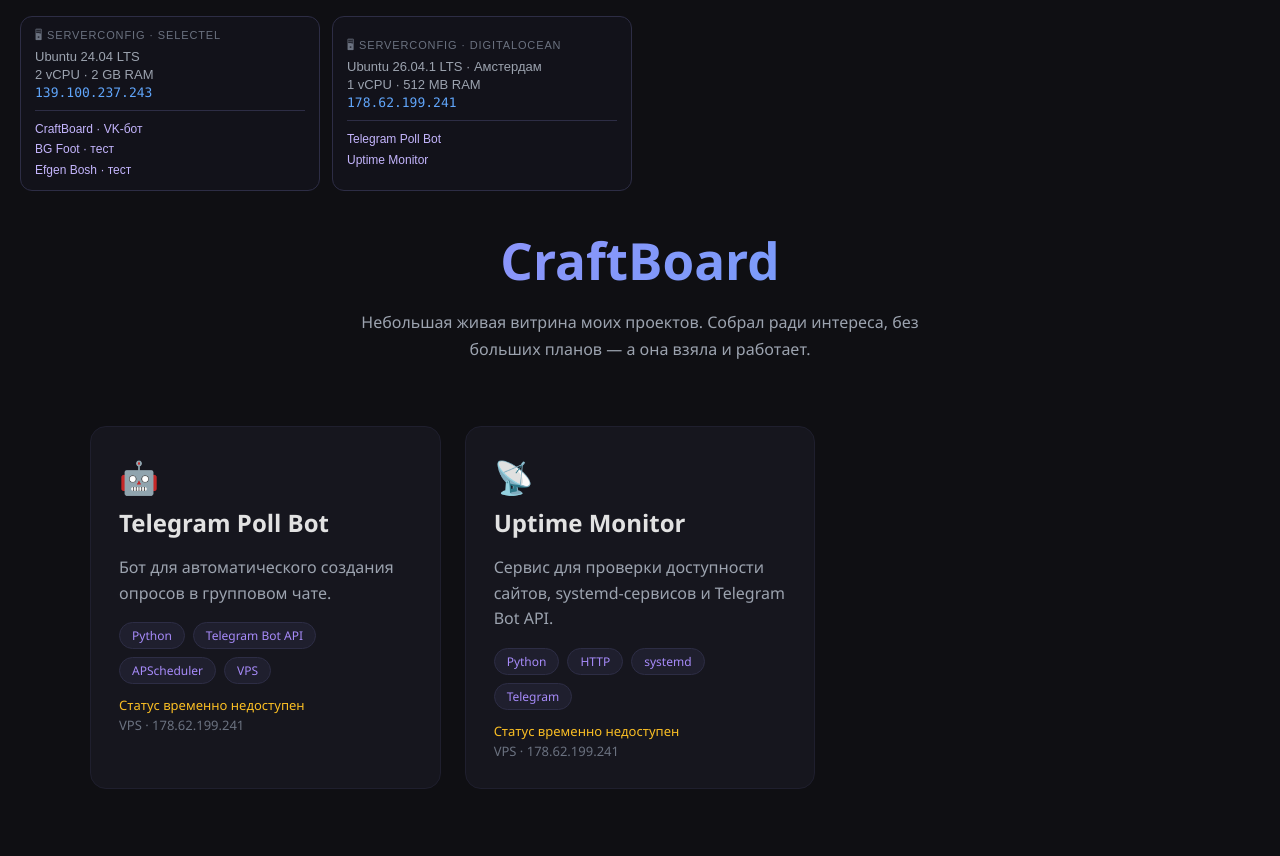
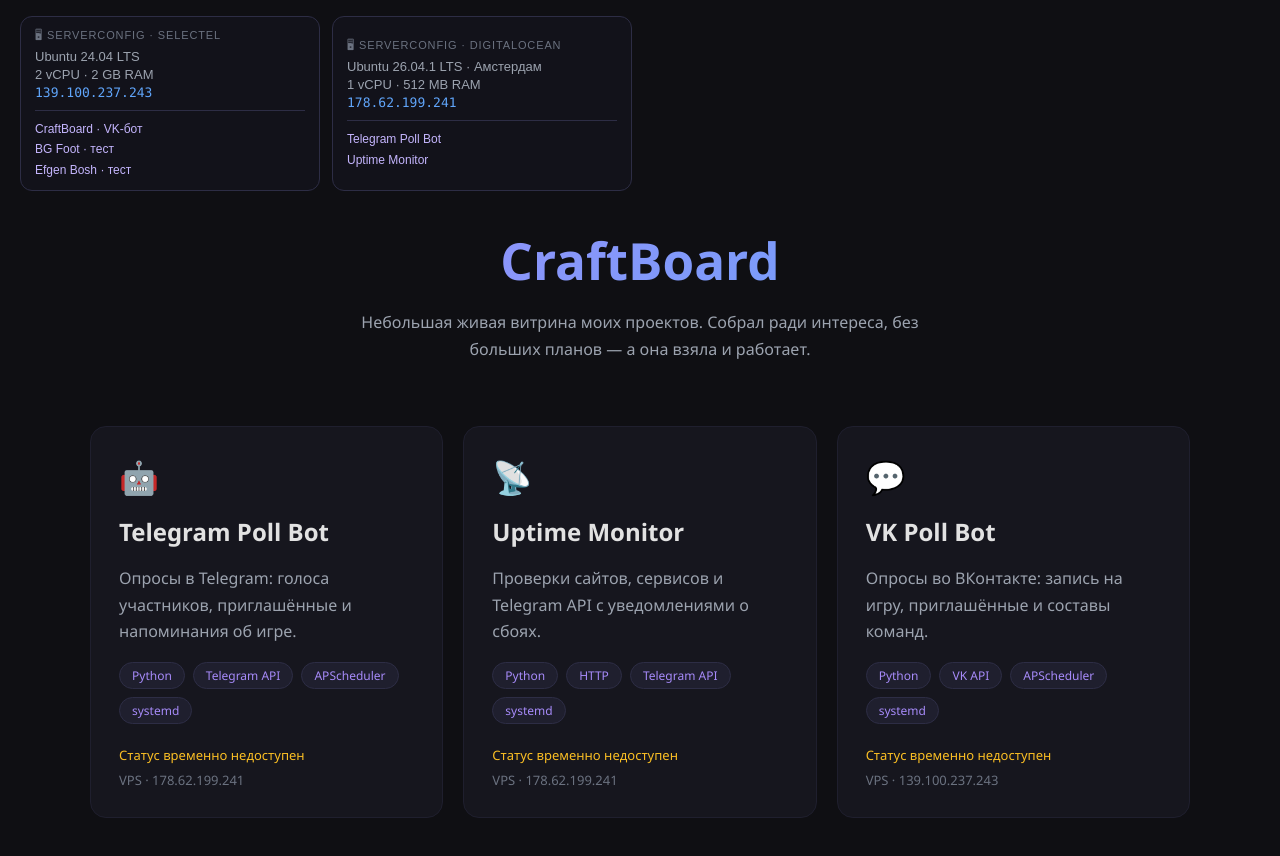
Before and after one commit to keastayer-cell/craftboard-site, a React (Vite) app in the folder craftboard-react/: page / in a window 1280 px wide. Shown: the top 856 px of the page. Built offline with nearby package versions, Linux system fonts and the light colour scheme; no server answers.

Commit message:
Add VK bot card and align project card content

```diff
--- a/craftboard-react/src/App.jsx
+++ b/craftboard-react/src/App.jsx
@@ -1,3 +1,4 @@
+import VkBotPage from './pages/VkBotPage'
 import HomePage from './pages/HomePage'
 import ServerPage from './pages/ServerPage'
 import BotPage from './pages/BotPage'
@@ -6,6 +7,7 @@ import MonitorPage from './pages/MonitorPage'
 export default function App() {
   if (['/server.html', '/server-selectel.html'].includes(window.location.pathname)) return <ServerPage server="selectel" />
   if (window.location.pathname === '/server-amsterdam.html') return <ServerPage server="amsterdam" />
+  if (window.location.pathname === '/vk-poll-bot.html') return <VkBotPage />
   if (window.location.pathname === '/tg-poll-bot.html') return <BotPage />
   if (window.location.pathname === '/uptime-monitor.html') return <MonitorPage />
   return <HomePage />
--- a/craftboard-react/src/index.css
+++ b/craftboard-react/src/index.css
@@ -57,6 +57,37 @@ a { color: inherit; }
 .status { min-height: 20px; margin-top: 12px; color: #34d399; font-size: 13px; }
 .status-pending { color: #fbbf24; }
 .status-down { color: #f87171; }
+
+.project-grid {
+  grid-template-columns: repeat(3, minmax(0, 1fr));
+  gap: 20px;
+}
+.project-card {
+  display: grid;
+  grid-template-rows: subgrid;
+  grid-row: span 5;
+  gap: 18px;
+  min-width: 0;
+  padding: 28px;
+  transition: border-color .15s ease, background .15s ease;
+}
+.project-card:hover { border-color: #6d5ba6; background: #191922; }
+.project-card:focus-visible { outline: 2px solid #a78bfa; outline-offset: 4px; }
+.project-card .card-icon { height: 44px; line-height: 44px; }
+.project-card h2 { margin: 0; font-size: clamp(20px, 2vw, 24px); line-height: 1.25; }
+.project-card p { margin: 0; line-height: 1.65; }
+.project-card .tags { margin: 0; align-content: start; align-items: start; }
+.project-card .tag { white-space: nowrap; }
+.card-footer { align-self: end; padding-top: 4px; }
+.card-footer .status { margin-top: 0; }
+.card-footer .service-meta { margin-top: 5px; }
+@media (max-width: 1000px) {
+  .project-grid { grid-template-columns: repeat(2, minmax(0, 1fr)); }
+}
+@media (max-width: 640px) {
+  .project-grid { grid-template-columns: minmax(0, 1fr); }
+  .project-card { padding: 24px; }
+}
 
 .server-badges {
   display: flex;
--- a/craftboard-react/src/pages/HomePage.jsx
+++ b/craftboard-react/src/pages/HomePage.jsx
@@ -1,7 +1,10 @@
 import { useEffect, useState } from 'react'
 
-const MONITOR_SERVICE = 'uptime-monitor.timer'
-const BOT_SERVICE = 'tg-poll-bot'
+const PROJECTS = [
+  { name: 'Telegram Poll Bot', icon: '🤖', href: '/tg-poll-bot.html', service: 'tg-poll-bot', host: '178.62.199.241', description: 'Опросы в Telegram: голоса участников, приглашённые и напоминания об игре.', tags: ['Python', 'Telegram API', 'APScheduler', 'systemd'] },
+  { name: 'Uptime Monitor', icon: '📡', href: '/uptime-monitor.html', service: 'uptime-monitor.timer', host: '178.62.199.241', description: 'Проверки сайтов, сервисов и Telegram API с уведомлениями о сбоях.', tags: ['Python', 'HTTP', 'Telegram API', 'systemd'] },
+  { name: 'VK Poll Bot', icon: '💬', href: '/vk-poll-bot.html', service: 'vk-poll-bot', host: '139.100.237.243', description: 'Опросы во ВКонтакте: запись на игру, приглашённые и составы команд.', tags: ['Python', 'VK API', 'APScheduler', 'systemd'] },
+]
 
 function monitorStatusLabel(state) {
   if (state === 'active') return 'Работает на сервере'
@@ -27,7 +30,7 @@ export default function HomePage() {
         if (!response.ok) throw new Error(`HTTP ${response.status}`)
         const data = await response.json()
         if (!cancelled) {
-          setServices(data.project_services || {})
+          setServices({ ...data.services, ...data.project_services })
           setLoading(false)
         }
       } catch {
@@ -46,8 +49,6 @@ export default function HomePage() {
     }
   }, [])
 
-  const monitorState = loading ? 'loading' : services[MONITOR_SERVICE] || 'unknown'
-  const botState = loading ? 'loading' : services[BOT_SERVICE] || 'unknown'
   const statusClass = (state) => state === 'active'
     ? 'status'
     : state === 'loading' || state === 'unknown'
@@ -126,38 +127,20 @@ export default function HomePage() {
         </p>
       </header>
 
-      <div className="grid">
-        <a className="card" href="/tg-poll-bot.html">
-          <div className="card-icon">🤖</div>
-          <h2>Telegram Poll Bot</h2>
-          <p>Бот для автоматического создания опросов в групповом чате.</p>
-          <div className="tags">
-            <span className="tag">Python</span>
-            <span className="tag">Telegram Bot API</span>
-            <span className="tag">APScheduler</span>
-            <span className="tag">VPS</span>
-          </div>
-          <div className={statusClass(botState)} aria-live="polite">
-            {monitorStatusLabel(botState)}
-          </div>
-          <div className="service-meta">VPS · 178.62.199.241</div>
-        </a>
-
-        <a className="card" href="/uptime-monitor.html">
-          <div className="card-icon">📡</div>
-          <h2>Uptime Monitor</h2>
-          <p>Сервис для проверки доступности сайтов, systemd-сервисов и Telegram Bot API.</p>
-          <div className="tags">
-            <span className="tag">Python</span>
-            <span className="tag">HTTP</span>
-            <span className="tag">systemd</span>
-            <span className="tag">Telegram</span>
-          </div>
-          <div className={statusClass(monitorState)} aria-live="polite">
-            {monitorStatusLabel(monitorState)}
-          </div>
-          <div className="service-meta">VPS · 178.62.199.241</div>
-        </a>
+      <div className="grid project-grid">
+        {PROJECTS.map((project) => {
+          const state = loading ? 'loading' : services[project.service] || 'unknown'
+          return <a className="card project-card" href={project.href} key={project.service}>
+            <div className="card-icon" aria-hidden="true">{project.icon}</div>
+            <h2>{project.name}</h2>
+            <p>{project.description}</p>
+            <div className="tags">{project.tags.map((tag) => <span className="tag" key={tag}>{tag}</span>)}</div>
+            <div className="card-footer">
+              <div className={statusClass(state)} aria-live="polite">{monitorStatusLabel(state)}</div>
+              <div className="service-meta">VPS · {project.host}</div>
+            </div>
+          </a>
+        })}
       </div>
     </div>
   )
--- /dev/null
+++ b/craftboard-react/src/pages/VkBotPage.jsx
@@ -0,0 +1,42 @@
+import { useEffect, useState } from 'react'
+
+export default function VkBotPage() {
+  const [state, setState] = useState('unknown')
+  useEffect(() => {
+    let cancelled = false
+    const load = async () => {
+      try {
+        const response = await fetch('/api/status', { cache: 'no-store' })
+        if (!response.ok) throw new Error('Нет данных')
+        const data = await response.json()
+        if (!cancelled) setState(data.services?.['vk-poll-bot'] || 'unknown')
+      } catch { if (!cancelled) setState('unknown') }
+    }
+    load()
+    const timer = setInterval(load, 30000)
+    return () => { cancelled = true; clearInterval(timer) }
+  }, [])
+  return <div className="page page-narrow">
+    <a className="back" href="/">← Все проекты</a>
+    <div className="hero">
+      <div className="hero-icon">💬</div><h1>VK Poll Bot</h1>
+      <p>Бот для записи на игру и опросов в беседе ВКонтакте.</p>
+      <div className={state === 'active' ? 'status' : state === 'unknown' ? 'status status-pending' : 'status status-down'}>
+        {state === 'active' ? 'Работает на сервере' : state === 'unknown' ? 'Статус временно недоступен' : 'Сервис остановлен'}
+      </div>
+      <div className="service-meta">Selectel · 139.100.237.243</div>
+    </div>
+    <section className="section"><h2>Возможности</h2>
+      <p>Опросы с кнопками голосования, приглашённые через +1, напоминания, рейтинги игроков и распределение по командам.</p>
+    </section>
+    <section className="section"><h2>Основные команды</h2>
+      <table className="server-table"><thead><tr><th>Команда</th><th>Действие</th></tr></thead><tbody>
+        <tr><td>/status</td><td>Текущий состав</td></tr>
+        <tr><td>/poll</td><td>Создать опрос (администратор)</td></tr>
+        <tr><td>/close</td><td>Закрыть опрос (администратор)</td></tr>
+        <tr><td>+1 ФИО</td><td>Записать приглашённого</td></tr>
+      </tbody></table>
+    </section>
+    <section className="section"><h2>Сервер</h2><p><a href="/server-selectel.html">Selectel · сервис vk-poll-bot · /opt/vk-poll-bot/</a></p></section>
+  </div>
+}
```
